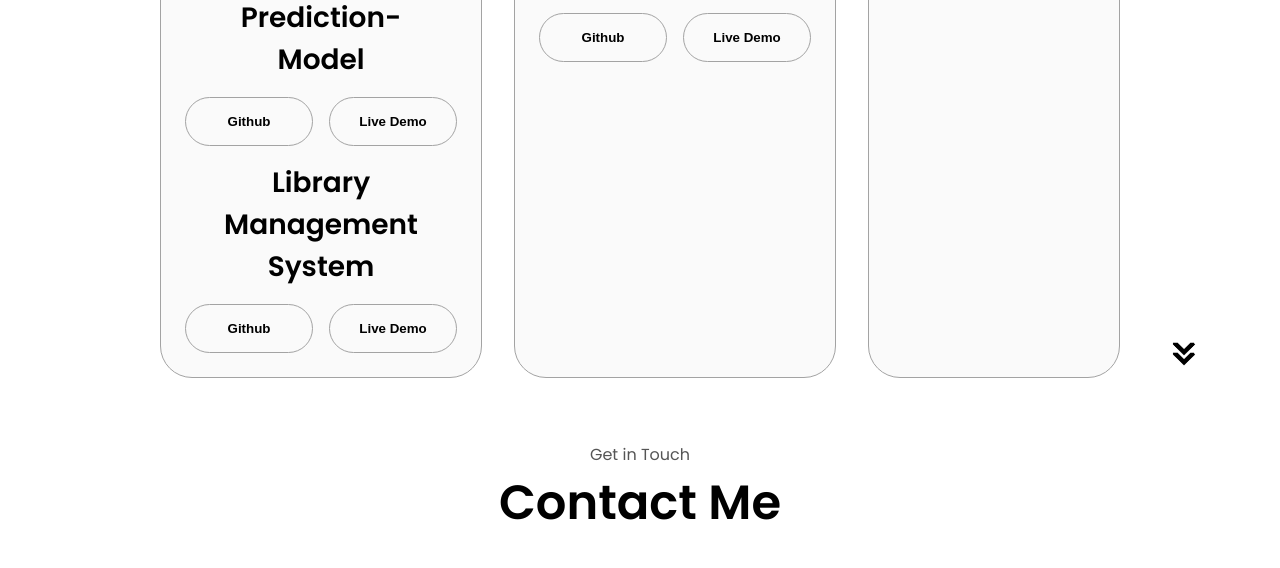
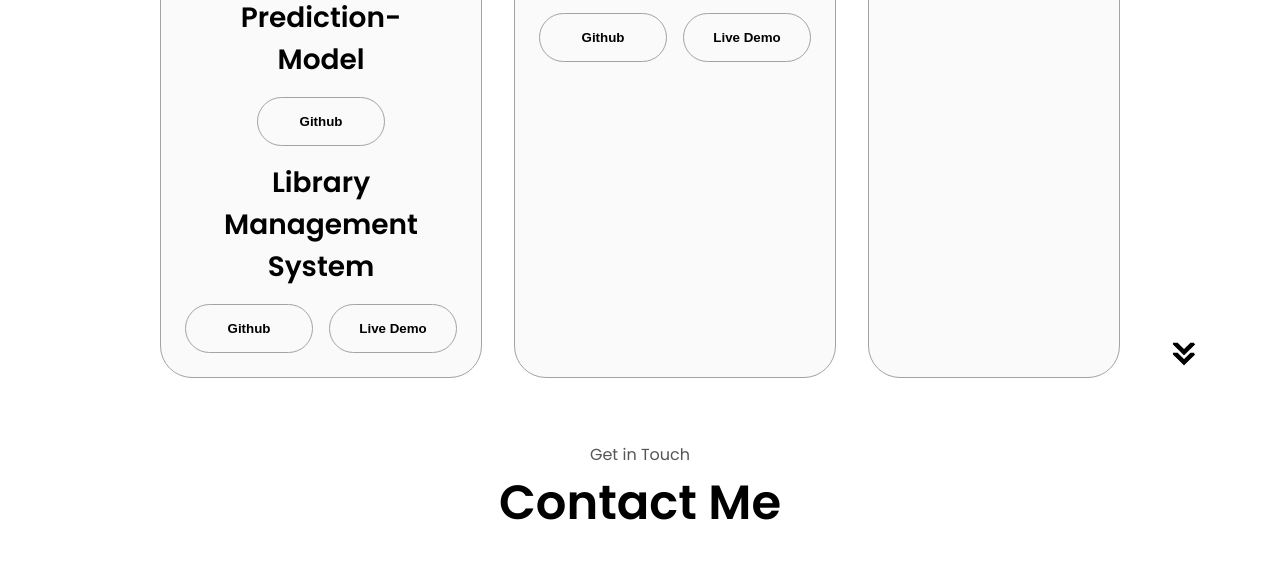
Before and after one commit to nightrider898/portfoli-website, a plain HTML site: page index.html in a window 1280 px wide. Shown: the part 2966-3534 px from the top of the page. Drawn offline with Linux system fonts and the light colour scheme.

Commit message:
Update index.html

```diff
--- a/index.html
+++ b/index.html
@@ -274,12 +274,6 @@
                 >
                   Github
                 </button>
-                <button
-                  class="btn btn-color-2 project-btn"
-                  onclick="location.href='https://https://github.com/nightrider898/Online-Auction/'"
-                >
-                  Live Demo
-                </button>
 
               </div>
               <h2 class="experience-sub-title project-title">Library Management System</h2>
```
